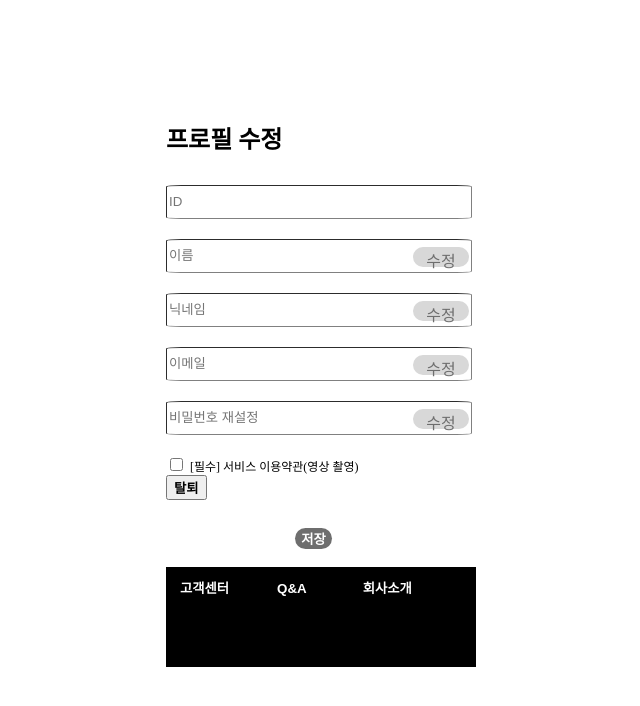
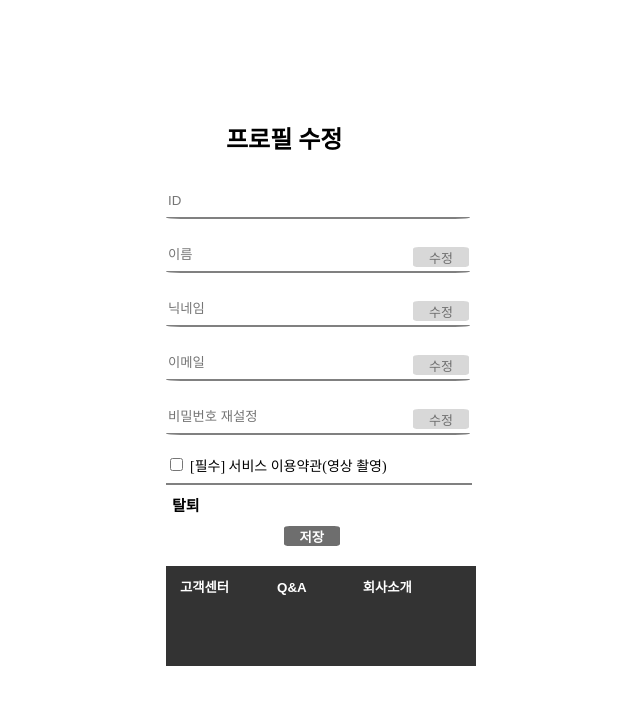
Before and after one commit to SwingMaster/SwingMaster, a Django app: page /EditProfile/ in a window 1280 px wide. Shown: the top 706 px of the page, without its empty margins (284-924 px from the left). Run offline with Django 3.2, Linux system fonts and the light colour scheme.

Commit message:
2021.11.19_update
2021.11.19_UI_update

```diff
--- a/SwingMaster/EditProfile/static/css_EditProfile_dir/styling_EditProfile.css
+++ b/SwingMaster/EditProfile/static/css_EditProfile_dir/styling_EditProfile.css
@@ -20,13 +20,18 @@
   font-weight: 540;
 }
 
+
 .input-block .input_box{
   border-radius: 5%;
   border-color: gray;
-  border-width: 1px;
+  border-top:    0px;
+  border-right:  0px;
+  border-bottom: 2px solid  #gray;
+  border-left:   0px;
   box-shadow: none;
   width: 300px;
   height: 30px;
+  cursor:pointer;
 }
 
 .inputDiv{
@@ -34,13 +39,14 @@
 }
 
 .inputDiv .inputDiv-button{
+  cursor:pointer;
   position: absolute;
   left: 65%;
   top: 8px;
   width: 56px;
   height: 20px;
   background: #D8D8D8;
-  border-radius: 10px;
+  border-radius: 10%;
   border:0px transparent solid;
 }
 
@@ -48,22 +54,39 @@
   box-shadow:200px 0 0 0 rgba(0,0,0,0.1) inset;
 }
 
+.button{
+   border: 0;
+   outline: 0;
+   background: 0;
+   font-size: 15px;
+   cursor: pointer;
+   text-align: center;
+   text-decoration: none;
+   outline: none;
+   border: none;
+}
+
+
 .footer-button{
   position: relative;
-  left: 34%;
+  left: 31%;
 }
 
 .footer-button {
+  cursor:pointer;
   background: #6E6E6E;
-  margin-top: 10px;
-  border-radius: 20px;
+  margin-top: 2px;
+  top: 8px;
+  width: 56px;
+  height: 20px;
+  border-radius: 10%;
   border:0px transparent solid; block
 }
 
 .btn-btn {
-  background: #000000;
+  cursor:pointer;
+  background: #333333;
   margin-top: 10px;
-  border-radius: 20px;
   border:0px transparent solid; block
 }
 
@@ -71,4 +94,4 @@
   box-shadow:200px 0 0 0 rgba(0,0,0,0.5) inset;
 }
 
-.box{width:310px; height: 100px; background: black;}
+.box{margin-top: 10px;width:310px; height: 100px; background: #333333;}
--- a/SwingMaster/EditProfile/templates/EditProfile_base.html
+++ b/SwingMaster/EditProfile/templates/EditProfile_base.html
@@ -3,7 +3,7 @@
 <html lang="en">
 <head>
     <meta charset="UTF-8">
-    <title>SignUp</title>
+    <title>EditProfile</title>
     {% block css %}
         <link rel="stylesheet" href="{% static 'css_EditProfile_dir/styling_EditProfile.css' %}"/>
     {% endblock css %}
--- a/SwingMaster/EditProfile/templates/EditProfile_content.html
+++ b/SwingMaster/EditProfile/templates/EditProfile_content.html
@@ -5,7 +5,7 @@
      <div class="inputDiv">
         <input class="input_box" type="text" placeholder="이름">
         <button class="inputDiv-button" onclick = "location.href = '#'"  type="button">
-            <font size="3px" color="#6E6E6E">수정</font>
+            <font size="2px" color="#6E6E6E">수정</font>
         </button>
     </div>
 </div>
@@ -13,7 +13,7 @@
     <div class="inputDiv">
         <input class="input_box" type="text" placeholder="닉네임">
         <button class="inputDiv-button" onclick = "location.href = '#'" type="button">
-            <font size="3px" color="#6E6E6E">수정</font>
+            <font size="2px" color="#6E6E6E">수정</font>
         </button>
     </div>
 </div>
@@ -21,23 +21,23 @@
     <div class="inputDiv">
         <input class="input_box" type="text" placeholder="이메일">
         <button class="inputDiv-button" onclick = "location.href = '#'" type="button">
-            <font size="3px" color="#6E6E6E">수정</font>
+            <font size="2px" color="#6E6E6E">수정</font>
         </button>
     </div>
 <div class="input-block">
     <div class="inputDiv">
-        <input class="input_box" type="text" placeholder="비밀번호 재설정">
-        <button class="inputDiv-button" onclick = "location.href = '#'" type="button">
-            <font size="3px" color="#6E6E6E">수정</font>
+        <input class="input_box" type="text" placeholder="비밀번호 재설정" >
+        <button class="inputDiv-button" onclick = "location.href = '#'" type="button" >
+            <font size="2px" color="#6E6E6E">수정</font>
         </button>
     </div>
 </div>
 
 <div class="input-block">
     <input type="checkbox">
-    <span style="font-size:12px;">[필수] 서비스 이용약관(영상 촬영)</span>
+    <span style="font-size:14px;">[필수] 서비스 이용약관(영상 촬영)</span>
+    <hr align="left" style="border: solid 1px gray; width: 80%;">
 </div>
 <button class="button" onclick = "location.href = '#'" type="button" >
-    <b style="block" >탈퇴</b>
+    <b >탈퇴</b>
 </button>
-<br><br>
--- a/SwingMaster/EditProfile/templates/EditProfile_footer.html
+++ b/SwingMaster/EditProfile/templates/EditProfile_footer.html
@@ -15,6 +15,6 @@
 </button> &nbsp; &nbsp; &nbsp; &nbsp; &nbsp;
 
 <button class="btn-btn" onclick = "location.href = '#'" type="button" >
-    <b style="color:#FFFFFF;" >회사소개</b>
+    <b style="color:#FFFFFF; "  >회사소개</b>
 </button>
 </div>
--- a/SwingMaster/EditProfile/templates/EditProfile_topbar.html
+++ b/SwingMaster/EditProfile/templates/EditProfile_topbar.html
@@ -1 +1 @@
-<h2>프로필 수정</h2>
+<h2>&nbsp; &nbsp; &nbsp; &nbsp; &nbsp; 프로필 수정</h2>
```
